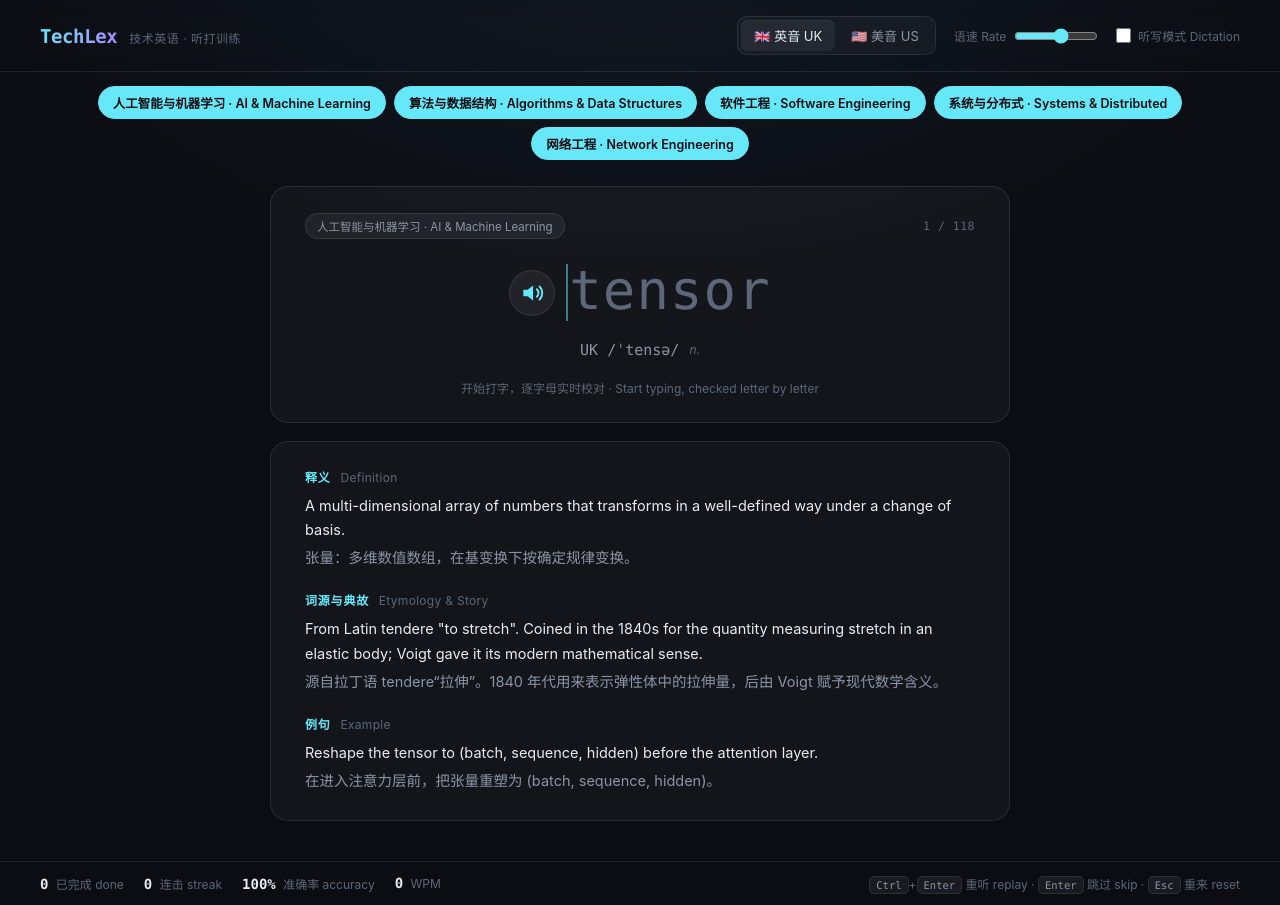
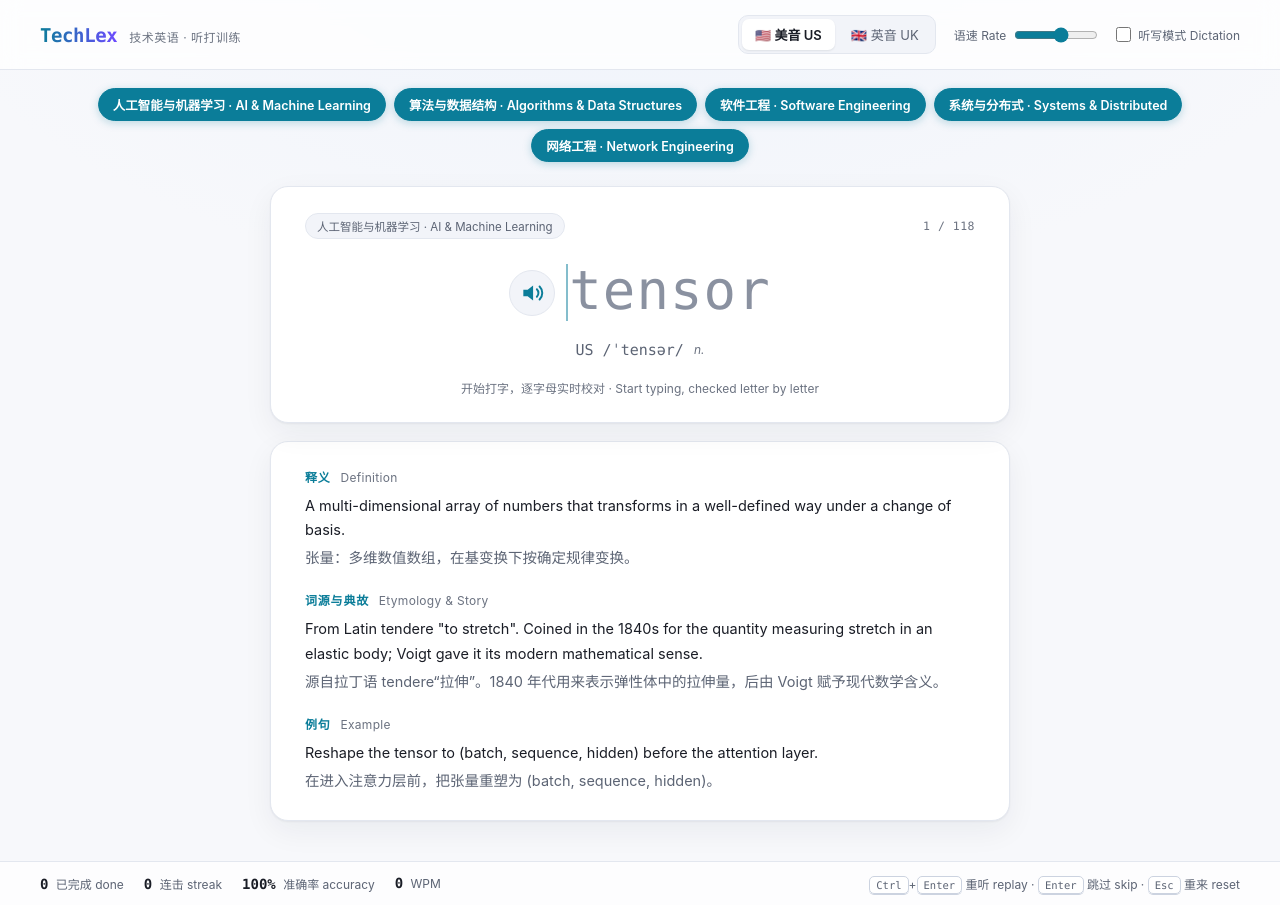
Before and after one commit to yuki4266/lexis, a plain HTML site: page index.html in a window 1280 px wide. Drawn offline with Linux system fonts and the light colour scheme.

Commit message:
默认改为美音，主题改为亮色
- 默认口音 en-US，顶栏美音按钮在前并默认选中；偏好键升到 v2
- 启动时按偏好同步口音按钮状态，不再依赖 HTML 硬编码
- 整站改为亮色主题；配色按 WCAG AA 校准（小字 ≥4.5:1，大号单词 ≥3:1）

```diff
--- a/css/style.css
+++ b/css/style.css
@@ -1,21 +1,26 @@
 /* ==========================================================
    TechLex — 技术英语听打训练 / typing trainer for tech English
+   亮色主题 / light theme
    ========================================================== */
 
 :root {
-  --bg:        #0b0d12;
-  --bg-glow:   #131a26;
-  --surface:   rgba(255, 255, 255, .035);
-  --surface-2: rgba(255, 255, 255, .06);
-  --line:      rgba(255, 255, 255, .09);
-  --text:      #e8ecf3;
-  --muted:     #8b95a7;
-  --dim:       #5d6779;
-  --ok:        #4ade80;
-  --ok-glow:   rgba(74, 222, 128, .35);
-  --err:       #fb7185;
-  --err-glow:  rgba(251, 113, 133, .32);
-  --accent:    #67e8f9;
+  --bg:        #f7f8fb;
+  --bg-tint:   #eef3fb;
+  --surface:   #ffffff;
+  --surface-2: #f2f4f9;
+  --line:      #e3e7ef;
+  --line-2:    #ccd3e0;
+  --text:      #1a1d26;
+  --muted:     #5c6474;
+  --dim:       #6b7280;
+  --pending:   #8a91a0;                 /* 尚未打到的字母 / letters not typed yet */
+  --ok:        #15803d;
+  --ok-soft:   rgba(21, 128, 61, .10);
+  --err:       #e11d48;
+  --err-soft:  rgba(225, 29, 72, .09);
+  --accent:    #0b7d99;
+  --accent-2:  #6d4aff;
+  --shadow:    0 1px 2px rgba(20, 28, 48, .05), 0 10px 30px rgba(20, 28, 48, .06);
 
   --mono: "SF Mono", "JetBrains Mono", "Fira Code", ui-monospace, Menlo, Consolas, monospace;
   --sans: -apple-system, BlinkMacSystemFont, "Segoe UI", "PingFang SC",
@@ -29,7 +34,7 @@ body {
   font-family: var(--sans);
   color: var(--text);
   background:
-    radial-gradient(1100px 700px at 50% -15%, var(--bg-glow) 0%, transparent 65%),
+    radial-gradient(1200px 620px at 50% -10%, var(--bg-tint) 0%, transparent 62%),
     var(--bg);
   display: flex;
   flex-direction: column;
@@ -40,16 +45,18 @@ body {
 .topbar {
   display: flex; align-items: center; justify-content: space-between;
   gap: 20px; flex-wrap: wrap;
-  padding: 16px clamp(16px, 4vw, 40px);
+  padding: 15px clamp(16px, 4vw, 40px);
+  background: rgba(255, 255, 255, .78);
   border-bottom: 1px solid var(--line);
-  backdrop-filter: blur(8px);
+  backdrop-filter: blur(10px);
+  position: sticky; top: 0; z-index: 10;
 }
 
 .brand { display: flex; align-items: baseline; gap: 12px; }
 .logo {
   font-family: var(--mono); font-size: 19px; font-weight: 600;
   letter-spacing: -.4px;
-  background: linear-gradient(92deg, var(--accent), #a78bfa);
+  background: linear-gradient(92deg, var(--accent), var(--accent-2));
   -webkit-background-clip: text; background-clip: text; color: transparent;
 }
 .tagline { font-size: 12px; color: var(--dim); letter-spacing: .5px; }
@@ -59,7 +66,7 @@ body {
 /* 口音切换 accent switch */
 .seg {
   display: flex; padding: 3px; gap: 3px;
-  background: var(--surface); border: 1px solid var(--line); border-radius: 10px;
+  background: var(--surface-2); border: 1px solid var(--line); border-radius: 10px;
 }
 .seg-btn {
   font: inherit; font-size: 13px; color: var(--muted);
@@ -67,47 +74,53 @@ body {
   background: transparent; cursor: pointer; transition: .18s;
 }
 .seg-btn:hover { color: var(--text); }
-.seg-btn.is-on { background: var(--surface-2); color: var(--text); box-shadow: 0 1px 0 rgba(255,255,255,.06) inset; }
+.seg-btn.is-on {
+  background: var(--surface); color: var(--text); font-weight: 600;
+  box-shadow: 0 1px 2px rgba(20, 28, 48, .09);
+}
 
-.rate { display: flex; align-items: center; gap: 8px; font-size: 12px; color: var(--dim); }
+.rate { display: flex; align-items: center; gap: 8px; font-size: 12px; color: var(--muted); }
 .rate input { width: 84px; accent-color: var(--accent); }
 
-.switch { display: flex; align-items: center; gap: 7px; font-size: 12px; color: var(--dim); cursor: pointer; }
+.switch { display: flex; align-items: center; gap: 7px; font-size: 12px; color: var(--muted); cursor: pointer; }
 .switch input { accent-color: var(--accent); width: 15px; height: 15px; cursor: pointer; }
 
 /* -------------------------- 分类 categories -------------------------- */
 .cats {
   display: flex; gap: 8px; flex-wrap: wrap; justify-content: center;
-  padding: 14px clamp(16px, 4vw, 40px) 4px;
+  padding: 18px clamp(16px, 4vw, 40px) 4px;
 }
 .cat-chip {
   font: inherit; font-size: 12.5px; color: var(--muted);
   padding: 6px 14px; border-radius: 999px; cursor: pointer;
-  background: transparent; border: 1px solid var(--line); transition: .18s;
+  background: var(--surface); border: 1px solid var(--line); transition: .18s;
 }
-.cat-chip:hover { border-color: rgba(255,255,255,.22); color: var(--text); }
+.cat-chip:hover { border-color: var(--line-2); color: var(--text); }
 .cat-chip.is-on {
-  color: #0b0d12; background: var(--accent); border-color: var(--accent); font-weight: 600;
+  color: #fff; background: var(--accent); border-color: var(--accent);
+  font-weight: 600; box-shadow: 0 2px 8px rgba(11, 125, 153, .25);
 }
 
 /* ----------------------------- 主舞台 stage ----------------------------- */
 .stage {
   flex: 1; width: 100%; max-width: 820px; margin: 0 auto;
-  padding: 22px clamp(16px, 4vw, 40px) 40px;
+  padding: 20px clamp(16px, 4vw, 40px) 40px;
   display: flex; flex-direction: column; gap: 18px;
 }
 
 .card {
   background: var(--surface); border: 1px solid var(--line);
   border-radius: 18px; padding: 26px clamp(18px, 4vw, 34px);
+  box-shadow: var(--shadow);
 }
 
-.word-card { text-align: center; position: relative; overflow: hidden; }
-.word-card::after {           /* 正确时的绿色闪光 / success flash */
+.word-card { text-align: center; position: relative; overflow: hidden; transition: border-color .25s; }
+.word-card::after {           /* 正确时的绿色柔光 / success glow */
   content: ""; position: absolute; inset: 0; pointer-events: none;
-  background: radial-gradient(circle at 50% 50%, var(--ok-glow), transparent 70%);
+  background: radial-gradient(circle at 50% 45%, var(--ok-soft), transparent 68%);
   opacity: 0; transition: opacity .25s;
 }
+.word-card.is-solved { border-color: rgba(21, 128, 61, .40); }
 .word-card.is-solved::after { opacity: 1; }
 
 .card-head {
@@ -128,11 +141,13 @@ body {
   color: var(--accent); background: var(--surface-2);
   border: 1px solid var(--line); transition: .18s;
 }
-.speak-btn:hover { background: rgba(103,232,249,.13); border-color: rgba(103,232,249,.4); transform: scale(1.05); }
+.speak-btn:hover {
+  background: #e6f6fa; border-color: rgba(11, 125, 153, .45); transform: scale(1.05);
+}
 .speak-btn.is-speaking { animation: pulse 1s ease-out infinite; }
 @keyframes pulse {
-  0%   { box-shadow: 0 0 0 0 rgba(103,232,249,.4); }
-  100% { box-shadow: 0 0 0 14px rgba(103,232,249,0); }
+  0%   { box-shadow: 0 0 0 0 rgba(11, 125, 153, .32); }
+  100% { box-shadow: 0 0 0 14px rgba(11, 125, 153, 0); }
 }
 
 /* 单词逐字母 / the word, letter by letter */
@@ -148,22 +163,22 @@ body {
   25% { transform: translateX(-5px); } 75% { transform: translateX(5px); }
 }
 
-.ch { position: relative; transition: color .09s, text-shadow .09s; color: var(--dim); }
-.ch.done  { color: var(--ok); text-shadow: 0 0 22px var(--ok-glow); }      /* 打对 correct */
-.ch.wrong { color: var(--err); text-shadow: 0 0 22px var(--err-glow); }    /* 打错 wrong  */
-.ch.wrong::after {                                                        /* 错误下划线 */
+.ch { position: relative; transition: color .09s; color: var(--pending); }
+.ch.done  { color: var(--ok); }                       /* 打对 correct */
+.ch.wrong { color: var(--err); background: var(--err-soft); border-radius: 4px; }  /* 打错 wrong */
+.ch.wrong::after {                                    /* 错误下划线 / error underline */
   content: ""; position: absolute; left: 6%; right: 6%; bottom: .08em;
   height: 2px; background: var(--err); border-radius: 2px;
 }
-.ch.cur::before {                                                         /* 光标 caret */
+.ch.cur::before {                                     /* 光标 caret */
   content: ""; position: absolute; left: -3px; top: .1em; bottom: .1em;
   width: 2px; background: var(--accent); animation: blink 1.05s steps(2) infinite;
 }
 @keyframes blink { 50% { opacity: 0; } }
 .ch.masked { color: transparent; }
-.ch.masked::after {                                                       /* 听写模式的下划线 */
+.ch.masked::after {                                   /* 听写模式的下划线 / dictation blank */
   content: ""; position: absolute; left: 8%; right: 8%; bottom: .12em;
-  height: 2px; background: var(--line); border-radius: 2px;
+  height: 2px; background: var(--line-2); border-radius: 2px;
 }
 
 .phonetics {
@@ -202,13 +217,15 @@ body {
   display: flex; align-items: center; justify-content: space-between;
   gap: 16px; flex-wrap: wrap;
   padding: 13px clamp(16px, 4vw, 40px);
-  border-top: 1px solid var(--line); font-size: 12px; color: var(--dim);
+  background: rgba(255, 255, 255, .78);
+  border-top: 1px solid var(--line); font-size: 12px; color: var(--muted);
 }
 .stats { display: flex; gap: 20px; flex-wrap: wrap; }
 .stats b { font-family: var(--mono); font-size: 14px; color: var(--text); margin-right: 4px; }
 .keys kbd {
   font-family: var(--mono); font-size: 10.5px; padding: 2px 6px; border-radius: 5px;
-  background: var(--surface-2); border: 1px solid var(--line); color: var(--muted);
+  background: var(--surface); border: 1px solid var(--line-2); color: var(--muted);
+  box-shadow: 0 1px 0 var(--line-2);
 }
 
 @media (max-width: 600px) {
--- a/index.html
+++ b/index.html
@@ -3,6 +3,8 @@
 <head>
 <meta charset="UTF-8">
 <meta name="viewport" content="width=device-width, initial-scale=1.0">
+<meta name="color-scheme" content="light">
+<meta name="theme-color" content="#f7f8fb">
 <title>TechLex · 技术英语词汇听打训练</title>
 <meta name="description" content="面向中文母语学习者的 AI / 算法 / 软件工程 / 系统 / 网络 专业英语词汇训练：自动发音、实时逐字母校对、词源典故中英对照。">
 <link rel="preconnect" href="https://fonts.googleapis.com">
@@ -19,8 +21,8 @@
   <div class="controls">
     <!-- 口音选择 / Accent -->
     <div class="seg" id="accentSeg" role="radiogroup" aria-label="口音 Accent">
-      <button class="seg-btn is-on" data-accent="en-GB" role="radio" aria-checked="true">🇬🇧 英音 UK</button>
-      <button class="seg-btn" data-accent="en-US" role="radio" aria-checked="false">🇺🇸 美音 US</button>
+      <button class="seg-btn is-on" data-accent="en-US" role="radio" aria-checked="true">🇺🇸 美音 US</button>
+      <button class="seg-btn" data-accent="en-GB" role="radio" aria-checked="false">🇬🇧 英音 UK</button>
     </div>
 
     <!-- 语速 / Rate -->
--- a/js/app.js
+++ b/js/app.js
@@ -7,11 +7,11 @@
 
   var WORDS = window.WORDS || [];
   var CATS  = window.CATEGORIES || [];
-  var LS_KEY = 'techlex.prefs.v1';
+  var LS_KEY = 'techlex.prefs.v2';
 
   /* ------------------------- 偏好设置 preferences ------------------------- */
   var prefs = {
-    accent: 'en-GB',                  // 英音 / 美音
+    accent: 'en-US',                  // 默认美音 / American by default
     rate: 0.9,                        // 语速 speech rate
     blind: false,                     // 听写模式 dictation mode
     cats: CATS.map(function (c) { return c.id; })
@@ -371,6 +371,13 @@
   });
 
   /* ------------------------------ 启动 start ------------------------------ */
+  // 口音按钮与偏好保持一致 / sync the accent buttons with the stored preference
+  Array.prototype.forEach.call(document.querySelectorAll('#accentSeg .seg-btn'), function (b) {
+    var on = b.dataset.accent === prefs.accent;
+    b.classList.toggle('is-on', on);
+    b.setAttribute('aria-checked', on ? 'true' : 'false');
+  });
+
   buildQueue();
   load(0);
   setInterval(updateStats, 2000);   // 让 WPM 持续刷新 / keep WPM ticking
```
